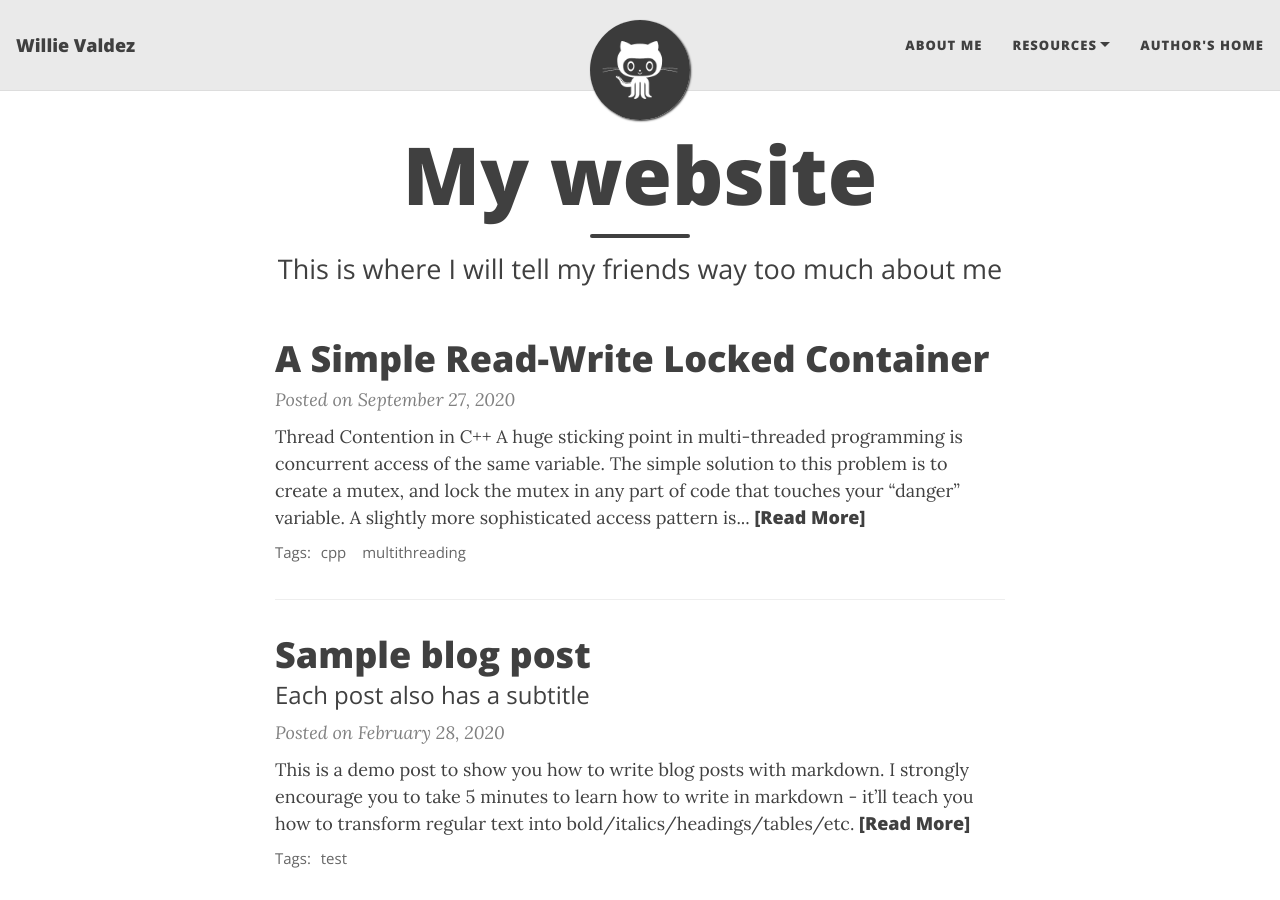
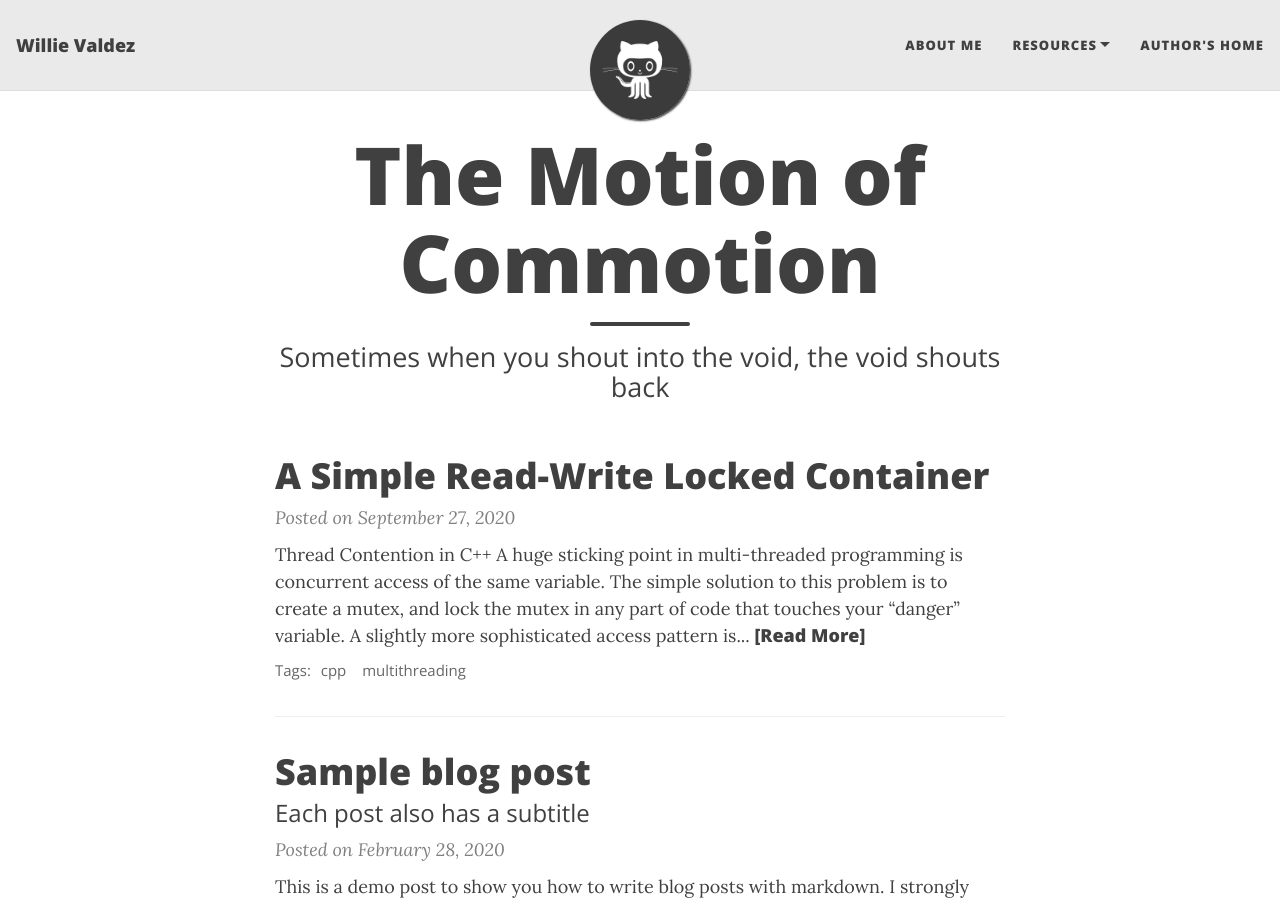
Before and after one commit to g2valdez/willievaldez.github.io, a Jekyll site: the page built from index.html, in a window 1280 px wide and 900 px high. Built offline with Jekyll 4.4.1, drawn with Linux system fonts in a browser that asks for light colours; nearby versions of some CDN libraries; the list of posts is cut into pages by our own code.

Commit message:
small customizations

```diff
--- a/_config.yml
+++ b/_config.yml
@@ -39,9 +39,9 @@ round-avatar: true
 # Select the social network links that you want to show in the footer.
 # Uncomment the links you want to show and add your information to each one.
 social-network-links:
-  email: "someone@example.com"
+  email: "williev814@gmail.com"
   facebook: deanattali
-  github: daattali
+  github: willievaldez
   twitter: daattali
 #  reddit: yourname
 #  linkedin: daattali
@@ -63,7 +63,7 @@ social-network-links:
 
 # If you want to show a link to an RSS in the footer, add the site description here.
 # If you don't want to show an RSS link, remove the following line.
-rss-description: This website is a virtual proof that I'm awesome
+# rss-description: This website is a virtual proof that I'm awesome
 
 # --- General options --- #
 
--- a/index.html
+++ b/index.html
@@ -1,5 +1,5 @@
 ---
 layout: home
-title: My website
-subtitle: This is where I will tell my friends way too much about me
+title: The Motion of Commotion
+subtitle: Sometimes when you shout into the void, the void shouts back
 ---
```
